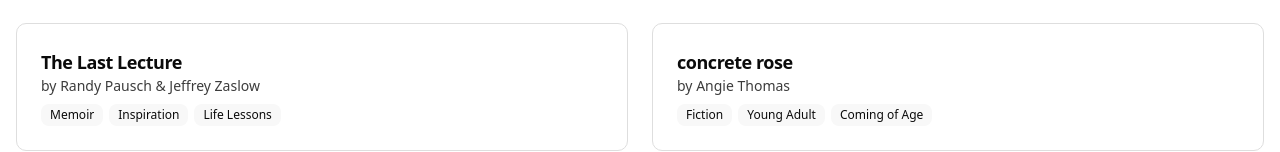
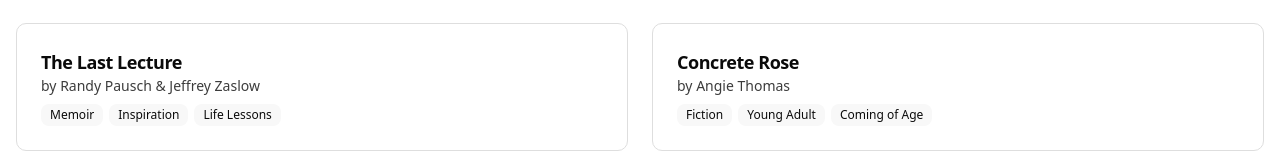
Before and after one commit to har5h1l/har5h1l.github.io, a React (Vite) app: page /reading in a window 1280 px wide. Shown: the part 923-1075 px from the top of the page. Built offline with nearby package versions, Linux system fonts and the light colour scheme.

Commit message:
update favicon

```diff
--- a/index.html
+++ b/index.html
@@ -4,7 +4,7 @@
     <meta charset="UTF-8" />
     <base href="/" />
     <meta name="viewport" content="width=device-width, initial-scale=1.0, maximum-scale=1.0, user-scalable=no" />
-    <link rel="icon" type="image/x-icon" href="/favicon.ico" />
+    <link rel="icon" type="image/png" href="/harshil_pfp.png" />
     <title>Harshil Shah - Researcher, Learner, Thinker</title>
   </head>
   <body>
--- a/src/pages/Reading.jsx
+++ b/src/pages/Reading.jsx
@@ -29,7 +29,7 @@
     tags: ["Memoir", "Inspiration", "Life Lessons"]
   },
   {
-    title: "concrete rose",
+    title: "Concrete Rose",
     author: "Angie Thomas",
     tags: ["Fiction", "Young Adult", "Coming of Age"]
   }
```
Also changed, not shown: 2 other files (tests, documents, lock files or other folders).
